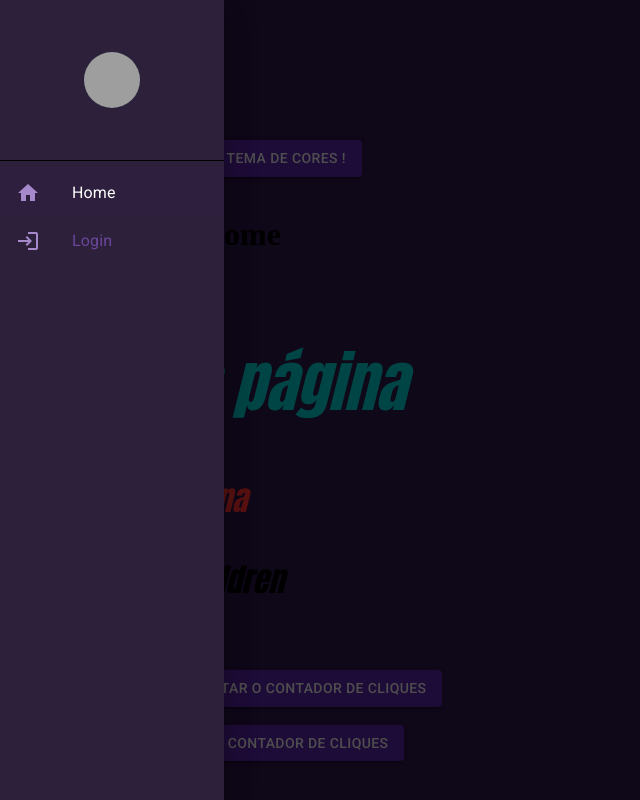
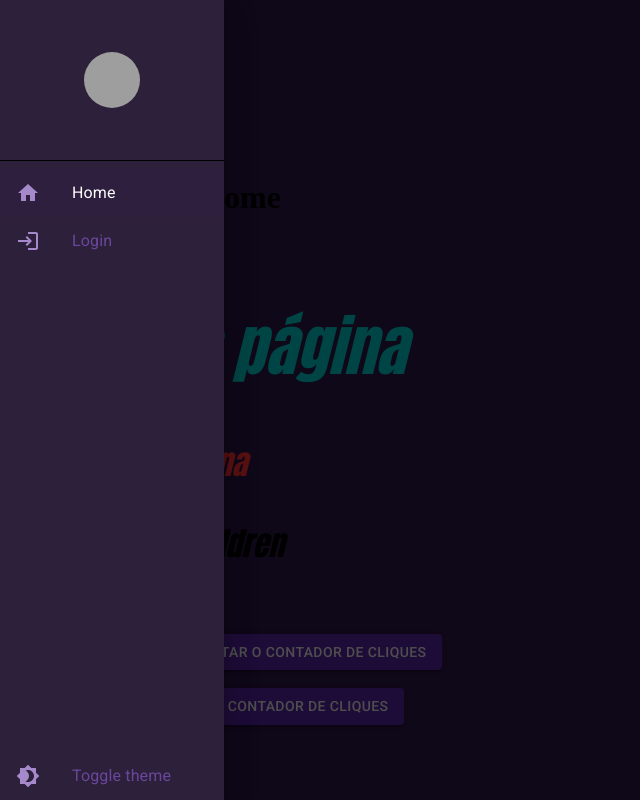
Before and after one commit to ocsoares/Aprendendo-ReactJS, a React (Vite) app: page /home in a window 1280 px wide. Both pictures are taken after a click on the button 28 px from the left and 66 px from the top of the page. Shown: the whole page, without its empty margins (0-640 px from the left). Built offline with nearby package versions, Linux system fonts and the light colour scheme; no server answers; grey boxes are pictures that could not be loaded.

Commit message:
feat: add toggle theme icon to sidebar

```diff
--- a/src/app/App.tsx
+++ b/src/app/App.tsx
@@ -18,7 +18,10 @@ function App() {
         isso vai APLICAR a Sidebar para TODAS as Rotas !! */}
           <BrowserRouter>
             <Sidebar>
-              <PageBaseLayout title="Home">
+              <PageBaseLayout
+                title="Home"
+                toolbar={<>Barra de ferramentas boy !</>}
+              >
                 Apenas o Children
                 <Routes />
               </PageBaseLayout>
--- a/src/app/pages/Home.tsx
+++ b/src/app/pages/Home.tsx
@@ -2,7 +2,7 @@ import { Link } from "react-router-dom";
 import { Header } from "../shared/components/Header/Header";
 import { useState } from "react";
 import { Button } from "../shared/components/Button";
-import { useAppTheme } from "../shared/hooks/UseAppTheme";
+// import { useAppTheme } from "../shared/hooks/UseAppTheme";
 
 // let countClick = 0;
 
@@ -20,7 +20,7 @@ export const Home = () => {
   // outro que retorna uma Função que SETA um NOVO Valor para o Próprio Valor !!!
   const [countClick, setCountClick] = useState(0);
 
-  const { toggleTheme } = useAppTheme();
+  // const { toggleTheme } = useAppTheme();
 
   const incrementClickCount = (
     event: React.MouseEvent<HTMLButtonElement, MouseEvent>,
@@ -38,10 +38,10 @@ export const Home = () => {
 
   return (
     <div>
-      <Button
+      {/* <Button
         text="Clique aqui para ALTERAR o Tema de Cores !"
         onClick={toggleTheme}
-      ></Button>
+      ></Button> */}
 
       <br />
 
--- a/src/app/shared/components/Sidebar/Sidebar.tsx
+++ b/src/app/shared/components/Sidebar/Sidebar.tsx
@@ -8,10 +8,11 @@ import {
 } from "@mui/material";
 import { PropsWithChildren, useEffect, useState } from "react";
 import { Box } from "@mui/system";
-import { Home, Login } from "@mui/icons-material";
+import { Brightness4, Home, Login } from "@mui/icons-material";
 import { AppIcon } from "./components/AppIcon";
 import { useSidebar } from "../../hooks/UseSidebar";
 import { useNavigate } from "react-router-dom";
+import { useAppTheme } from "../../hooks/UseAppTheme";
 
 export const Sidebar = ({ children }: PropsWithChildren) => {
   // Hook do MaterialUI para pegar o Tema ATUAL que está sendo Aplicado,
@@ -25,6 +26,8 @@ export const Sidebar = ({ children }: PropsWithChildren) => {
   );
 
   const { isSidebarOpen, toggleSidebarOpen } = useSidebar();
+
+  const { toggleTheme } = useAppTheme();
 
   const navigateToRoute = useNavigate();
 
@@ -139,16 +142,18 @@ export const Sidebar = ({ children }: PropsWithChildren) => {
               >
                 <Login />
               </AppIcon>
+            </List>
+          </Box>
 
-              {/* <AppIcon text="Toggle item">
-                <Brightness4 />
-              </AppIcon> */}
-            </List>
+          <Box>
+            <AppIcon text="Toggle theme" onClick={toggleTheme}>
+              <Brightness4 />
+            </AppIcon>
           </Box>
         </Box>
       </Drawer>
 
-      {/* COMPONENTES Filhos !! */}
+      {/* COMPONENTES Filhos, nesse caso, Componentes das ROTAS !! */}
       <Box height={"100vh"}>{children}</Box>
     </>
   );
```
